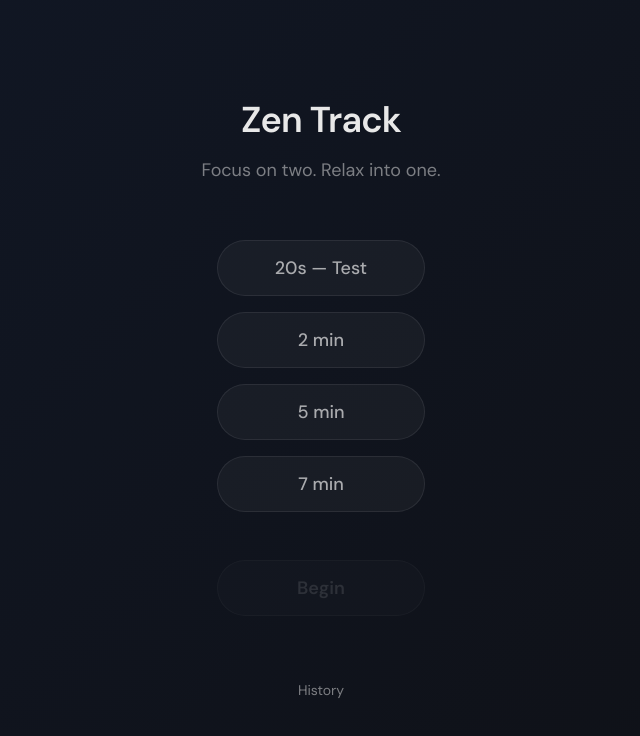
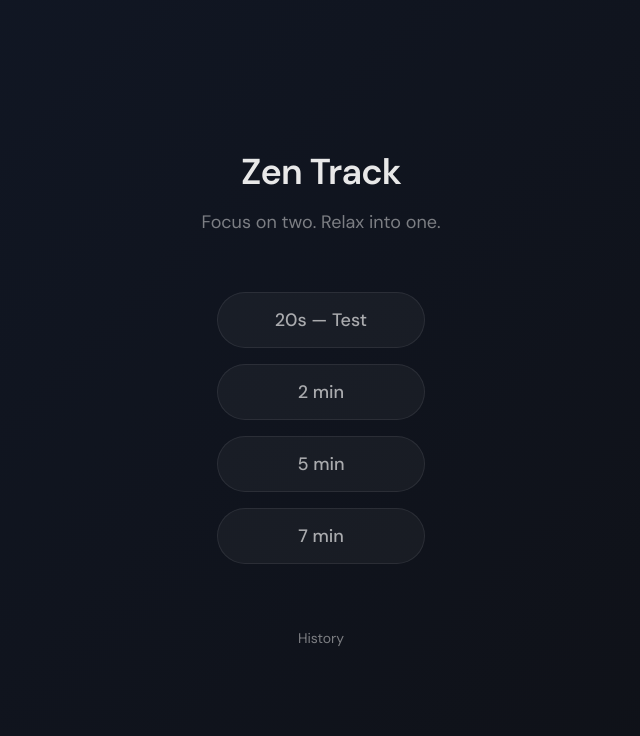
Before and after one commit to SeaFood101/zen-track, a Next.js app: page / in a window 1280 px wide. Shown: the top 736 px of the page, without its empty margins (319-959 px from the left). Built offline with nearby package versions, Linux system fonts and the light colour scheme.

Commit message:
feat: Remove Begin button, duration buttons navigate directly
Tapping a duration now goes straight to calibration — one less tap.

Co-Authored-By: Claude Opus 4.6 <noreply@anthropic.com>

```diff
--- a/app/page.tsx
+++ b/app/page.tsx
@@ -1,6 +1,5 @@
 "use client";
 
-import { useState } from "react";
 import { useRouter } from "next/navigation";
 import Link from "next/link";
 
@@ -12,7 +11,6 @@ const durations = [
 ];
 
 export default function Home() {
-  const [selected, setSelected] = useState<number | null>(null);
   const router = useRouter();
 
   return (
@@ -30,31 +28,13 @@ export default function Home() {
         {durations.map((d) => (
           <button
             key={d.value}
-            onClick={() => setSelected(d.value)}
-            className={`h-14 w-52 cursor-pointer rounded-full border text-lg font-medium transition-all duration-400 ease-in-out ${
-              selected === d.value
-                ? "border-eye-glow/40 bg-eye-glow/12 text-eye-glow shadow-[0_0_20px_4px_rgba(94,234,212,0.15)]"
-                : "border-white/8 bg-white/4 text-text-primary/70"
-            }`}
+            onClick={() => router.push(`/calibration?duration=${d.value}`)}
+            className="h-14 w-52 cursor-pointer rounded-full border border-white/8 bg-white/4 text-lg font-medium text-text-primary/70 transition-all duration-400 ease-in-out active:border-eye-glow/40 active:bg-eye-glow/12 active:text-eye-glow active:shadow-[0_0_20px_4px_rgba(94,234,212,0.15)]"
           >
             {d.label}
           </button>
         ))}
       </div>
-
-      <button
-        onClick={() => {
-          if (selected) router.push(`/calibration?duration=${selected}`);
-        }}
-        disabled={!selected}
-        className={`mt-12 h-14 w-52 cursor-pointer rounded-full border text-lg font-semibold transition-all duration-500 ease-in-out ${
-          selected
-            ? "border-eye-glow/50 bg-eye-glow/18 text-eye-glow shadow-[0_0_24px_6px_rgba(94,234,212,0.12)]"
-            : "border-white/6 bg-white/3 text-text-primary/25 opacity-50"
-        }`}
-      >
-        Begin
-      </button>
 
       <Link
         href="/history"
```
